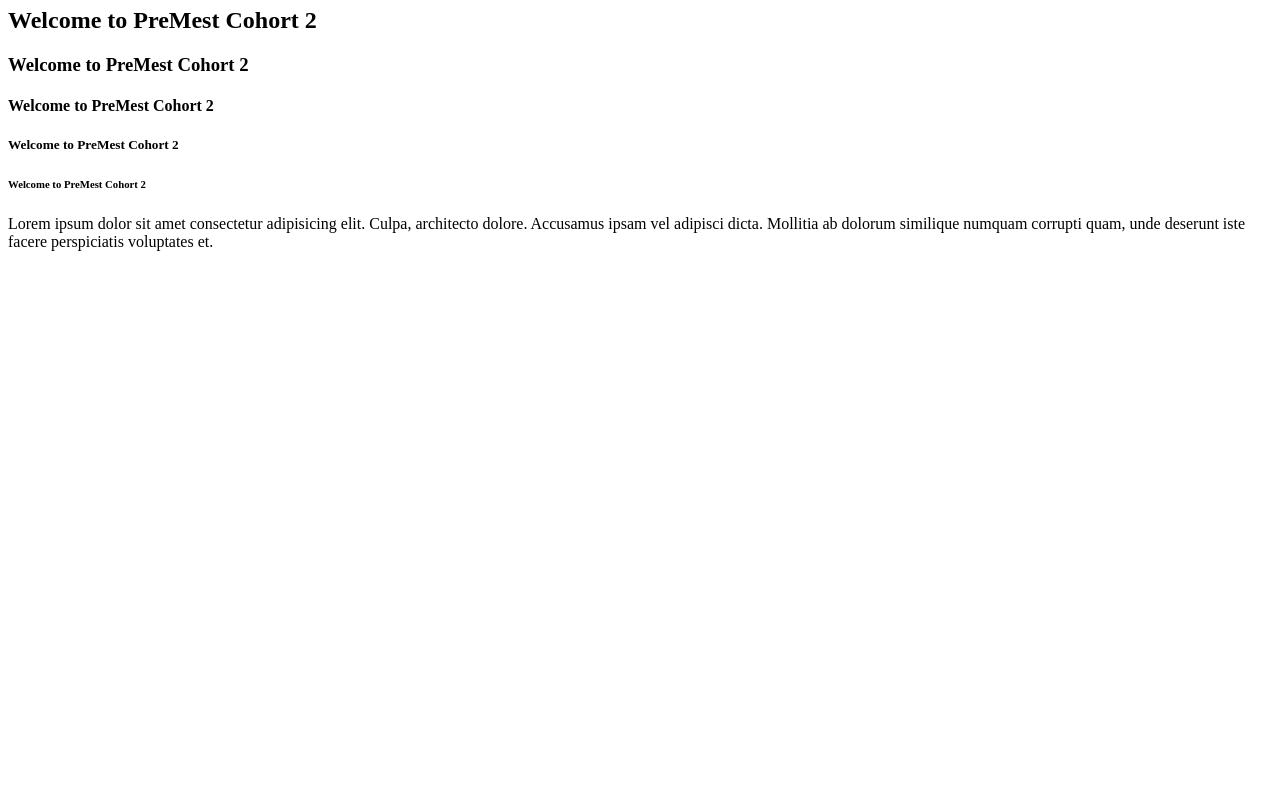
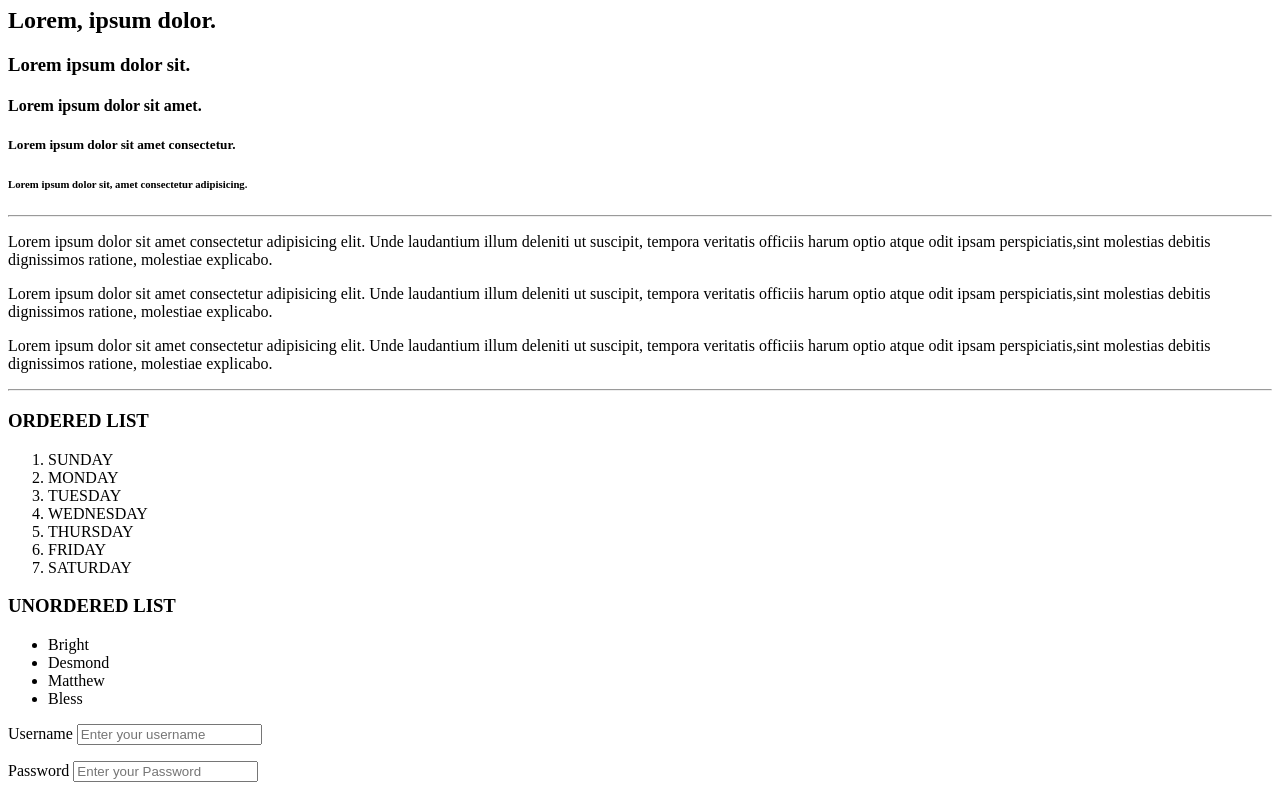
Before and after one commit to DavidBrainy/HTML-CRASH-COURSE, a plain HTML site: page index.html in a window 1280 px wide. Shown: the part 73-863 px from the top of the page. Before the commit the page ends 800 px from the top, so only its background shows below. Drawn offline with Linux system fonts and the light colour scheme.

Commit message:
Add files via upload

```diff
--- a/index.html
+++ b/index.html
@@ -3,19 +3,66 @@
 <head>
     <meta charset="UTF-8">
     <meta http-equiv="X-UA-Compatible" content="IE=edge">
-    <meta name="viewport" content="width=<device-width>, initial-scale=1.0">
-    <title>Document</title>
+    <meta name="viewport" content="width=device-width, initial-scale=1.0">
+    <title>My First Website</title>
 </head>
 <body>
 
-  <h1>Welcome to PreMest Cohort 2</h1>
-  <h2>Welcome to PreMest Cohort 2</h2>
-  <h3>Welcome to PreMest Cohort 2</h3>
-  <h4>Welcome to PreMest Cohort 2</h4>
-  <h5>Welcome to PreMest Cohort 2</h5>
-  <h6>Welcome to PreMest Cohort 2</h6>
+<!-- HEADING -->
+  <h1>Lorem, ipsum.</h1>
+  <h2>Lorem, ipsum dolor.</h2>
+  <h3>Lorem ipsum dolor sit.</h3>
+  <h4>Lorem ipsum dolor sit amet.</h4>
+  <h5>Lorem ipsum dolor sit amet consectetur.</h5>
+  <h6>Lorem ipsum dolor sit, amet consectetur adipisicing.</h6>
 
-  <p>Lorem ipsum dolor sit amet consectetur adipisicing elit. Culpa, architecto dolore. Accusamus ipsam vel adipisci dicta. Mollitia ab dolorum similique numquam corrupti quam, unde deserunt iste facere perspiciatis voluptates et.</p>
+<hr/>
+  <p>Lorem ipsum dolor sit amet consectetur adipisicing elit. Unde laudantium illum deleniti ut suscipit, tempora veritatis
+    officiis harum optio atque odit ipsam perspiciatis,sint molestias debitis dignissimos ratione, molestiae explicabo.</p>
+
+
+    <p>Lorem ipsum dolor sit amet consectetur adipisicing elit. Unde laudantium illum deleniti ut suscipit, tempora veritatis
+        officiis harum optio atque odit ipsam perspiciatis,sint molestias debitis dignissimos ratione, molestiae explicabo.</p>
+
+
+        <p>Lorem ipsum dolor sit amet consectetur adipisicing elit. Unde laudantium illum deleniti ut suscipit, tempora veritatis
+            officiis harum optio atque odit ipsam perspiciatis,sint molestias debitis dignissimos ratione, molestiae explicabo.</p>
+
+<hr/>
+
+<!-- LIST -->
+
+<h3>ORDERED LIST</h3>
+<ol>
+ <li>SUNDAY</li>
+ <li>MONDAY</li>
+ <li>TUESDAY</li>
+ <li>WEDNESDAY</li>
+ <li>THURSDAY</li>
+ <li>FRIDAY</li>
+ <li>SATURDAY</li>
+</ol>
+
+<h3>UNORDERED LIST</h3>
+<ul>
+    <li>Bright</li>
+    <li>Desmond</li>
+    <li>Matthew</li>
+    <li>Bless</li>
+</ul>
+
+<!-- INPUT -->
+
+<label for="username">Username</label>
+<input type="text"  id="username" placeholder="Enter your username"/>
+
+<p>
+<label for="username">Password</label>
+<input type="text"  id="Password" placeholder="Enter your Password"/>
+</p>
+
+<img src="./baby.jpg" width="500" alt="My Baby girl"/>
+
 
 </body>
 </html>
```
Also changed, not shown: baby.jpg (added).
